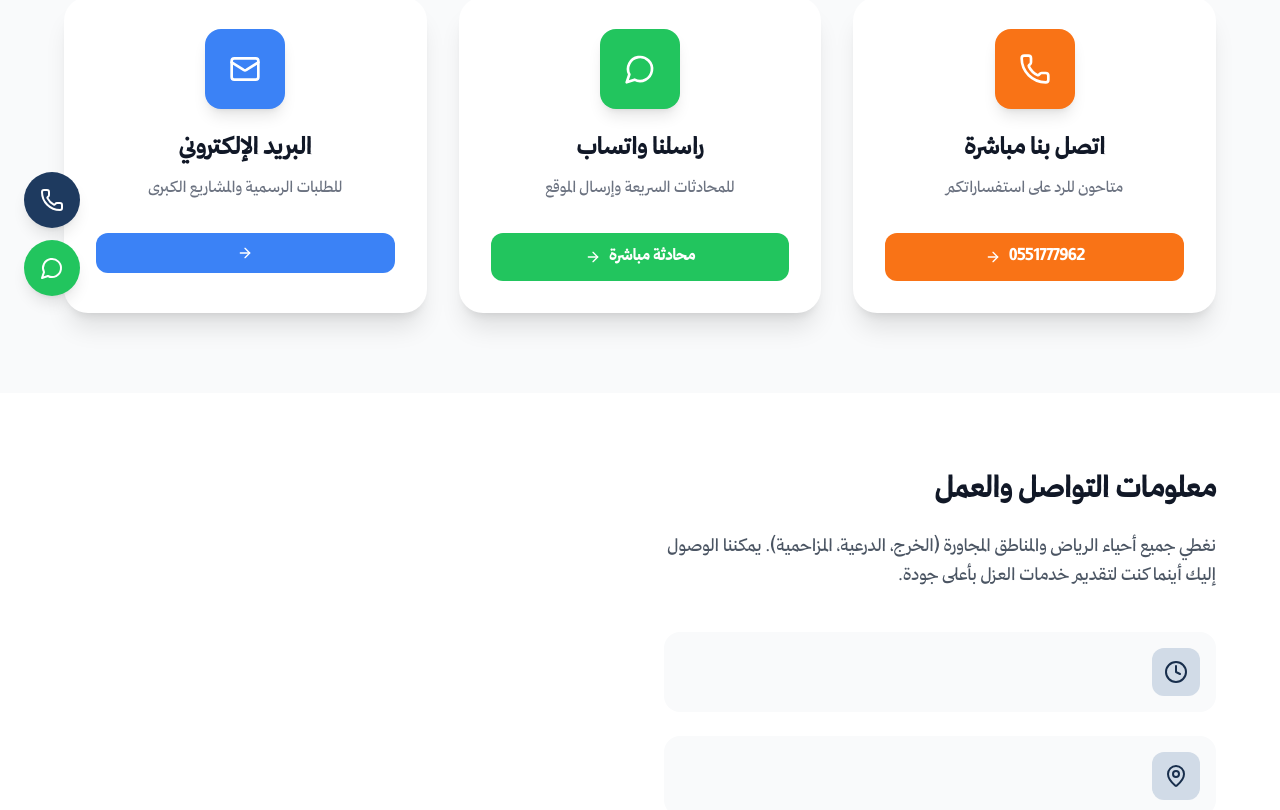
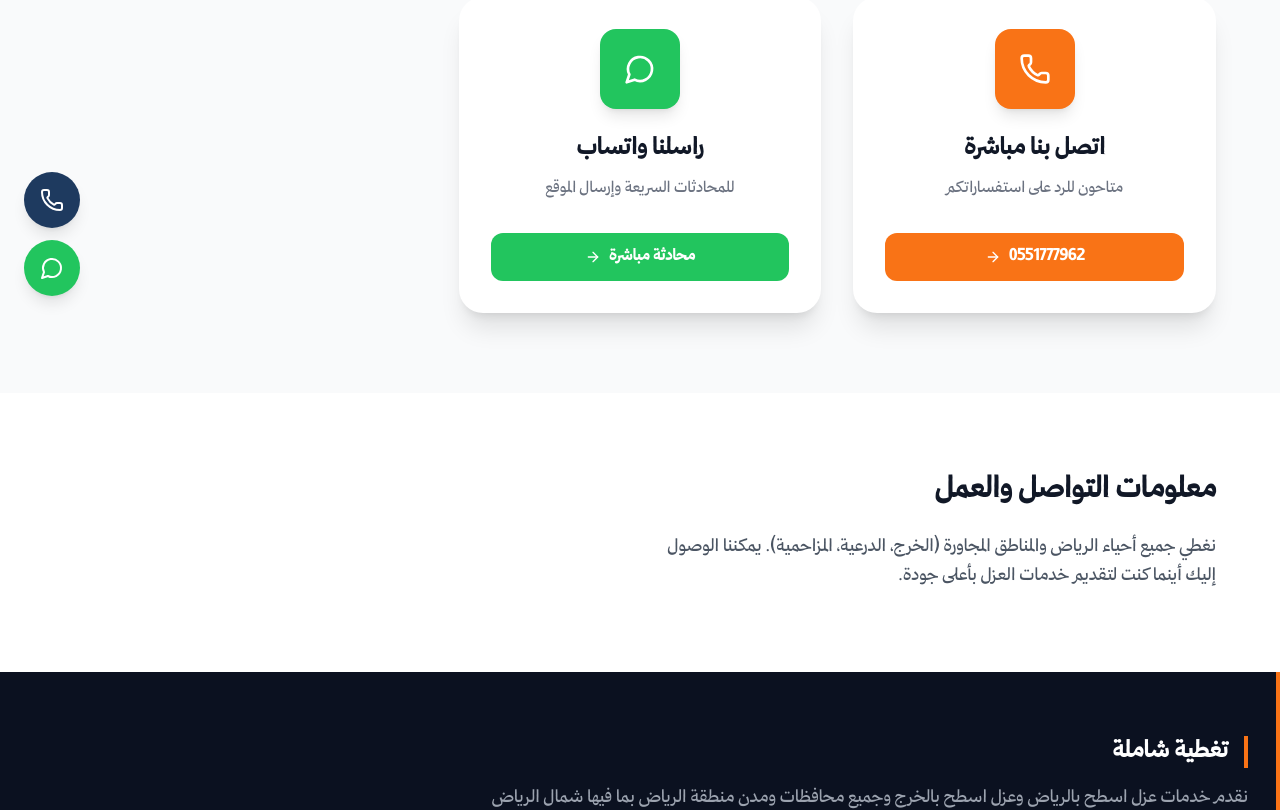
Before and after one commit to oaaelservices-commits/Oaael-services, a Next.js app: page /contact in a window 1280 px wide. Shown: the part 480-1290 px from the top of the page. Built offline with nearby package versions, Linux system fonts and the light colour scheme.

Commit message:
edit contact page

```diff
--- a/app/contact/page.tsx
+++ b/app/contact/page.tsx
@@ -31,16 +31,7 @@ export default function ContactPage() {
             textColor: 'text-green-500',
             btnColor: 'bg-green-500 hover:bg-green-600'
         },
-        {
-            icon: <Mail className="w-8 h-8" />,
-            title: 'البريد الإلكتروني',
-            description: 'للطلبات الرسمية والمشاريع الكبرى',
 
-            href: 'mailto:info@exzo.com',
-            color: 'bg-blue-500',
-            textColor: 'text-blue-500',
-            btnColor: 'bg-blue-500 hover:bg-blue-600'
-        }
     ]
 
     return (
@@ -103,21 +94,6 @@ export default function ContactPage() {
                                 </p>
                             </div>
 
-                            <div className="space-y-6">
-                                <div className="flex items-start gap-4 p-4 bg-gray-50 rounded-2xl">
-                                    <div className="w-12 h-12 bg-navy-100 rounded-xl flex items-center justify-center flex-shrink-0 text-navy-600">
-                                        <Clock className="w-6 h-6" />
-                                    </div>
-
-                                </div>
-
-                                <div className="flex items-start gap-4 p-4 bg-gray-50 rounded-2xl">
-                                    <div className="w-12 h-12 bg-navy-100 rounded-xl flex items-center justify-center flex-shrink-0 text-navy-600">
-                                        <MapPin className="w-6 h-6" />
-                                    </div>
-
-                                </div>
-                            </div>
                         </div>
 
 
```
